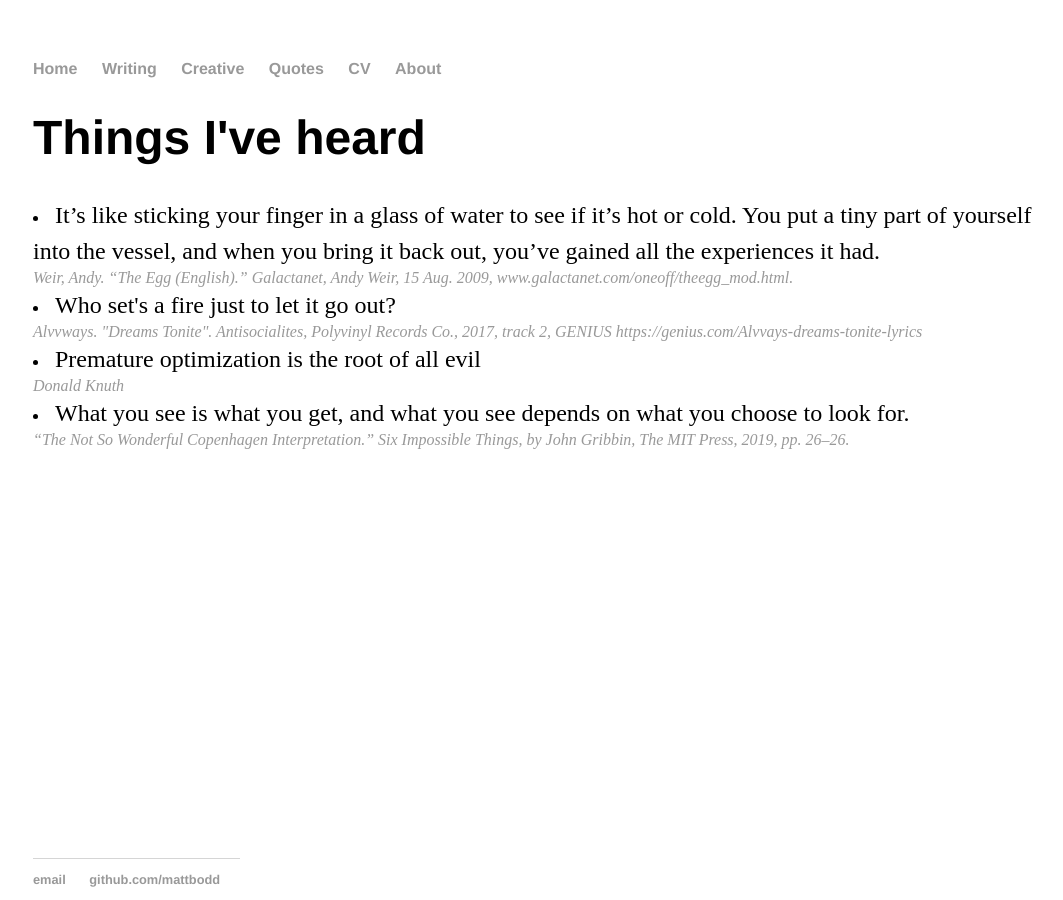
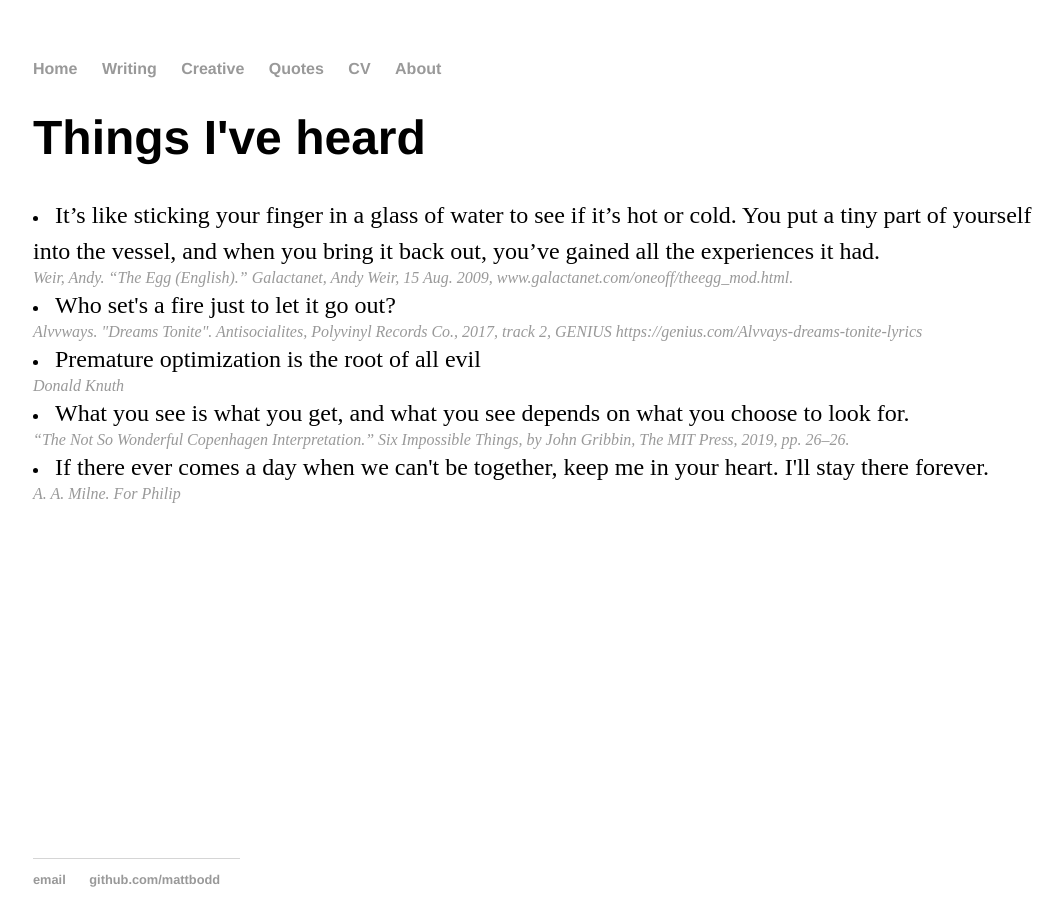
Before and after one commit to mattbodd/mattbodd.github.io, a Jekyll site: the page built from quotes/index.html, in a window 1280 px wide. Shown: the whole page, without its empty margins (95-1158 px from the left). Built offline with Jekyll 4.4.1, drawn with Linux system fonts in a browser that asks for light colours.

Commit message:
include quote for Philip

```diff
--- a/quotes/index.html
+++ b/quotes/index.html
@@ -27,4 +27,10 @@ title: Things I've heard
       <br>
       <cite>“The Not So Wonderful Copenhagen Interpretation.” Six Impossible Things, by John Gribbin, The MIT Press, 2019, pp. 26–26.</cite>
   </li>
+
+  <li>
+      <quote>If there ever comes a day when we can't be together, keep me in your heart. I'll stay there forever.</quote>
+      <br>
+      <cite>A. A. Milne. For Philip</cite>
+  </li>
 </div><!-- /.blurb -->
```
